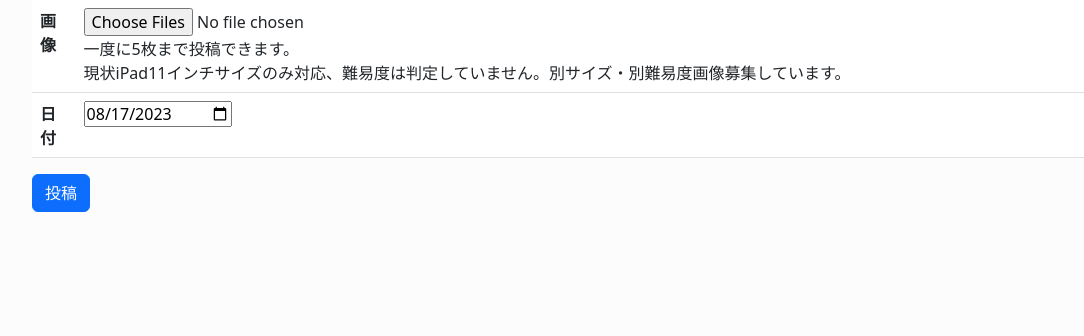
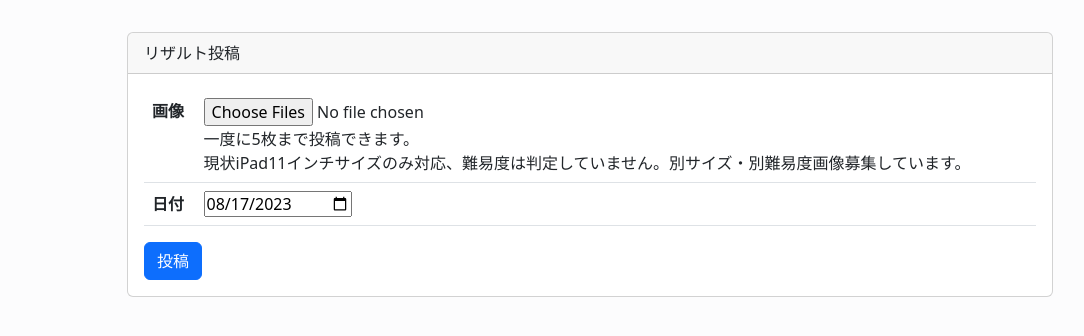
Before and after one commit to yomi8802/ORC, a Django app: page /orc/post_form in a window 1280 px wide. Shown: the part 64-400 px from the top of the page, without its empty margins (50-1134 px from the left). Run offline with Django 3.2, Linux system fonts and the light colour scheme; the visitor is signed in with stand-in values (Sample User, id 1).

Commit message:
formview変更

```diff
--- a/templates/orc/post_form.html
+++ b/templates/orc/post_form.html
@@ -3,14 +3,20 @@
 
 {% block content %}
 <form id="uploadForm" action="" method="POST" enctype="multipart/form-data">
+<div class="row justify-content-center">
+  <div class="col-md-10">
+    <div class="card card-chart mb-3" style="margin-top:2rem;">
+      <div class="card-header">
+        リザルト投稿
+      </div>
+      <div class="card-body">
         <table class="table">
           <tr>
             <th>画像</th>
             <td>
-        <div class="row">
-        <div class="col-10">{{ form.images }}</div>
-        <div class="col-10">一度に5枚まで投稿できます。</div>
-        <div class="col-10">現状iPad11インチサイズのみ対応、難易度は判定していません。別サイズ・別難易度画像募集しています。</div>
+              {{ form.images }}<br>
+              一度に5枚まで投稿できます。<br>
+              現状iPad11インチサイズのみ対応、難易度は判定していません。別サイズ・別難易度画像募集しています。
             </td>
           </tr>
           <tr>
@@ -22,6 +28,9 @@
           <span class="spinner-border spinner-border-sm" role="status" aria-hidden="true" style="display: none;"></span>
           投稿
         </button>
+      </div>
+    </div>
+  </div>
   {% csrf_token %}
 </form>
 <script>
```
Lines whose indentation alone changed are shown as unchanged.
